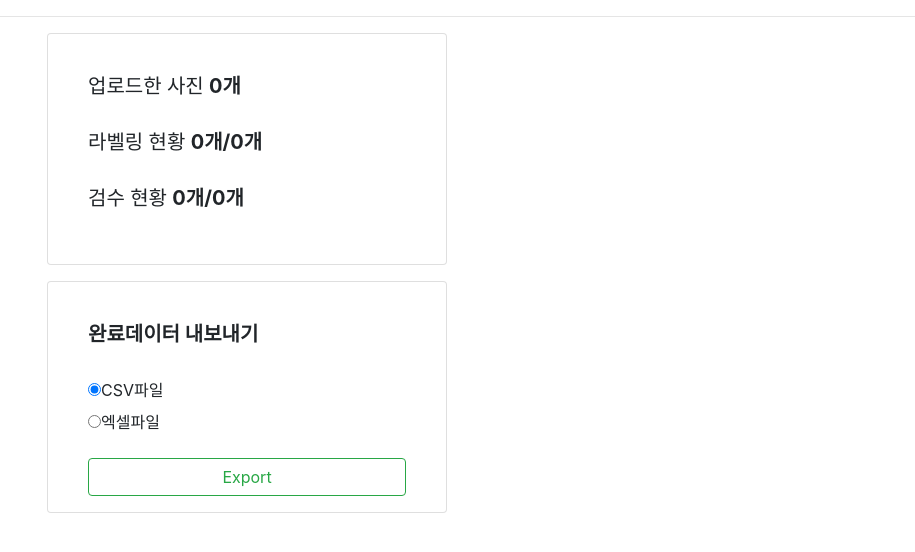
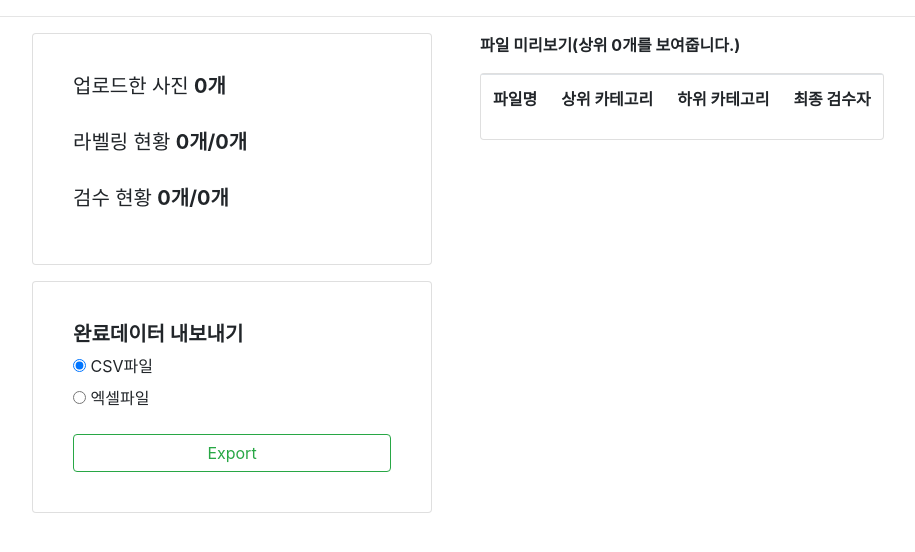
Before and after one commit to ksi2564/shoes_label, a Django app: page /exam in a window 1280 px wide. Shown: the part 74-626 px from the top of the page, without its empty margins (53-968 px from the left). Run offline with Django 4.2, Linux system fonts and the light colour scheme; data that the repository does not hold is empty; some libraries are stand-ins or nearby versions.

Commit message:
작업현황 페이지에 생성된 DB preview 기능 추가

```diff
--- a/photo/templates/exam/exam_photo_list.html
+++ b/photo/templates/exam/exam_photo_list.html
@@ -5,7 +5,7 @@
 
 {% block content %}
     <div class="container">
-        <div class="container">
+        <div style="float: left;">
             <div class="card" style="padding: 2.5rem; width: 25rem; height: 14.5rem;">
                 <h5>업로드한 사진 <b>{{ image.count }}개</b></h5>
                 <br>
@@ -14,11 +14,37 @@
                 <h5>검수 현황 <b>{{ object_list.count }}개/{{ labeled_image.count }}개</b></h5>
             </div>
             <div class="card" style="padding: 2.5rem; margin: 1rem 0; width: 25rem; height: 14.5rem;">
-                <h5><b>완료데이터 내보내기</b></h5><br>
-                <label><input id="csv" type="radio" name="export" value="csv" checked="checked">CSV파일</label>
-                <label><input id="excel" type="radio" name="export" value="excel">엑셀파일</label>
-                <a class="btn btn-outline-success" id="export" href="{% url 'photo:export_csv' %}" style="margin-top: 1rem;">Export</a>
+                <h5><b>완료데이터 내보내기</b></h5>
+                <div>
+                    <label><input id="csv" type="radio" name="export" value="csv" checked="checked"> CSV파일</label><br>
+                    <label><input id="excel" type="radio" name="export" value="excel"> 엑셀파일</label>
+                </div>
+                <a class="btn btn-outline-success" id="export" href="{% url 'photo:export_csv' %}"
+                   style="margin-top: 1rem;">Export</a>
             </div>
+        </div>
+        <span style="margin-left: 3rem;"><b>파일 미리보기(상위 {{ preview.count }}개를 보여줍니다.)</b></span>
+        <div class="card" style="float:left; margin: 1rem 3rem">
+            <table class="table table-striped">
+                <thead>
+                <tr>
+                    <td><b>파일명</b></td>
+                    <td><b>상위 카테고리</b></td>
+                    <td><b>하위 카테고리</b></td>
+                    <td><b>최종 검수자</b></td>
+                </tr>
+                </thead>
+                <tbody>
+                {% for object in preview %}
+                    <tr>
+                        <td>{{ object.exam_image.labeled_image.image }}</td>
+                        <td>{{ object.exam_image.topcategory }}</td>
+                        <td>{{ object.exam_image.subcategory }}</td>
+                        <td>{{ object.inspector }}</td>
+                    </tr>
+                {% endfor %}
+                </tbody>
+            </table>
         </div>
     </div>
 {% endblock %}
--- a/photo/views.py
+++ b/photo/views.py
@@ -164,12 +164,14 @@ class LabeledPhotoDelete(DeleteView):
 
 class ExamPhotoList(ListView):
     model = ExamPhoto
+    queryset = ExamPhoto.objects.all()
     template_name = 'exam/exam_photo_list.html'
 
     def get_context_data(self, **kwargs):
         context = super(ExamPhotoList, self).get_context_data(**kwargs)
         context['image'] = Photo.objects.all()
         context['labeled_image'] = LabeledPhoto.objects.all()
+        context['preview'] = ExamPhoto.objects.all()[:5]
 
         return context
 
```
